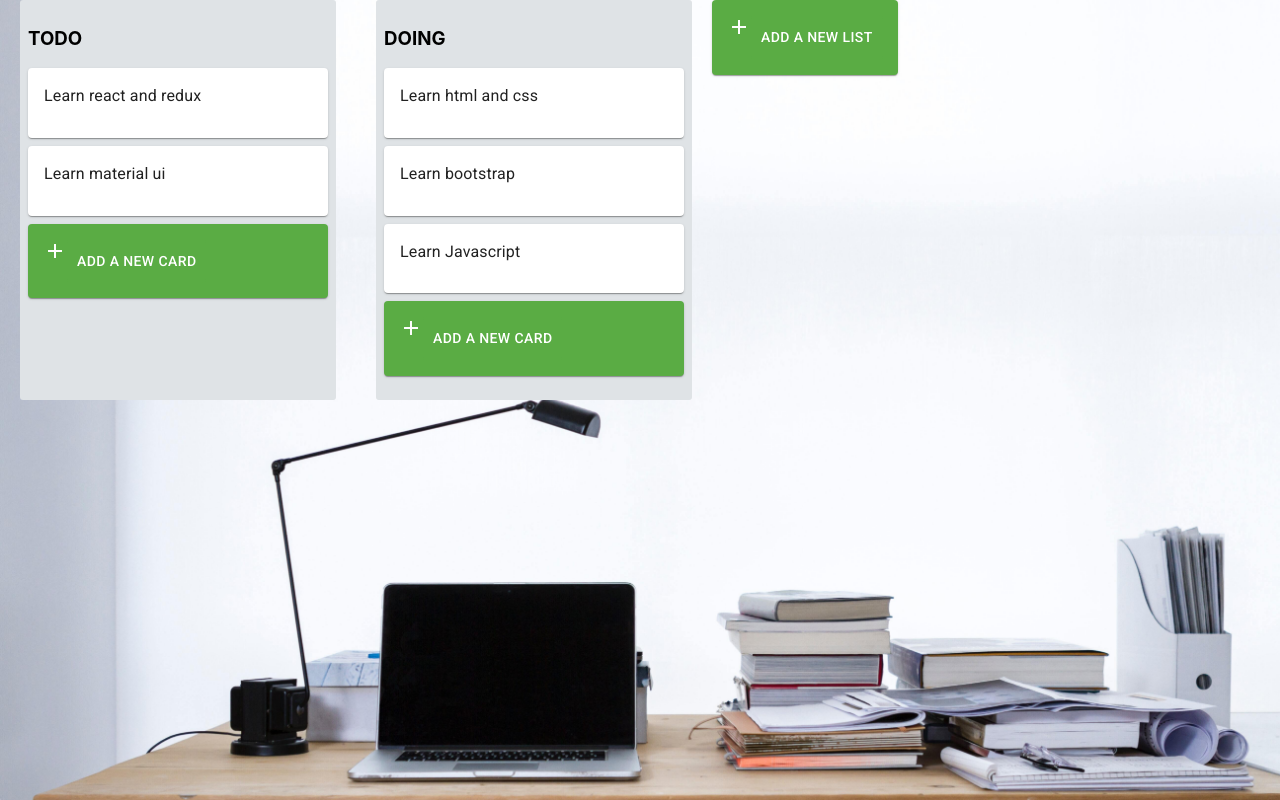
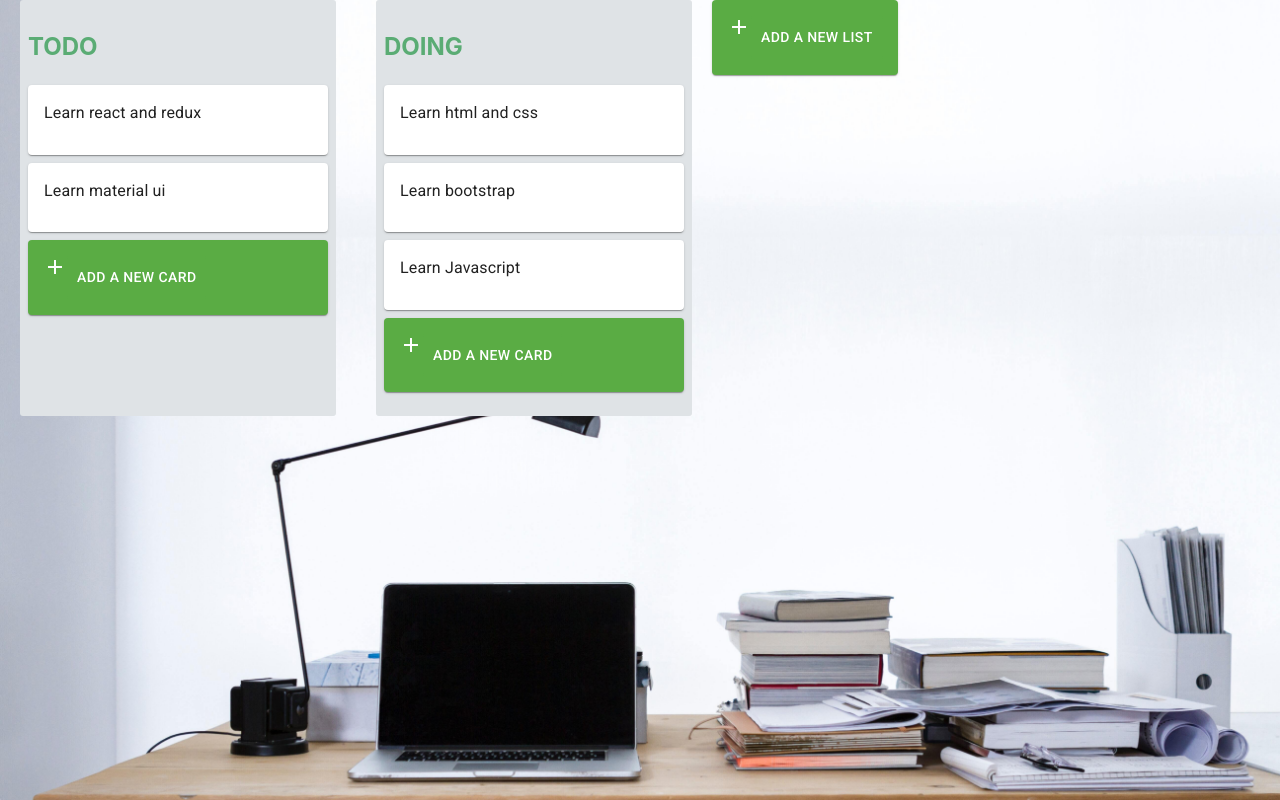
Before and after one commit to lutfullahcelenk/trello-clone-app, a React (Create React App) app: page / in a window 1280 px wide. Built offline with nearby package versions, Linux system fonts and the light colour scheme.

Commit message:
styles for title is modified

```diff
--- a/src/components/TrelloList.js
+++ b/src/components/TrelloList.js
@@ -13,6 +13,11 @@ const useStyles = makeStyles({
     height: "100%",
     margin: "0 20px",
   },
+  h3: {
+    color : "#5aac74",
+    fontSize : "1.5rem",
+    fontWeight : "bolder"
+  }
 });
 
 const TrelloList = ({ title, cards, listId, index }) => {
@@ -33,7 +38,7 @@ const TrelloList = ({ title, cards, listId, index }) => {
                 ref={provided.innerRef}
                 className={classes.container}
               >
-                <h3>{title}</h3>
+                <h3 className={classes.h3}>{title}</h3>
 
                 {cards.map((card, index) => (
                   <TrelloCard
```
